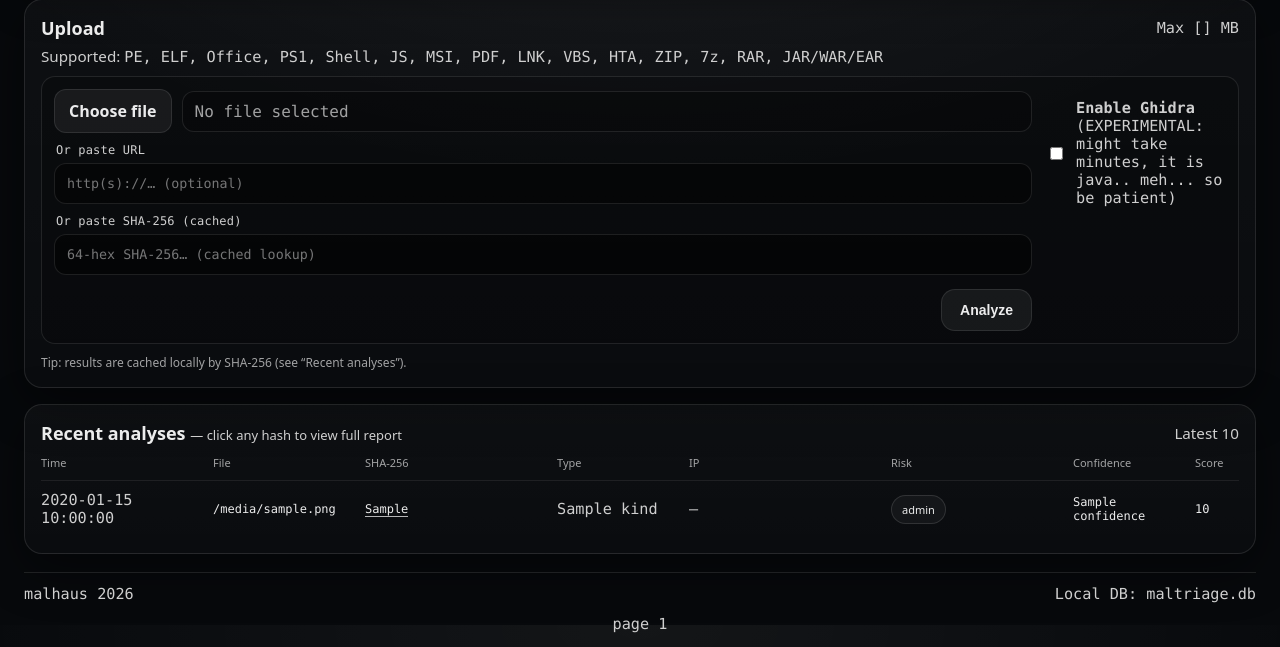
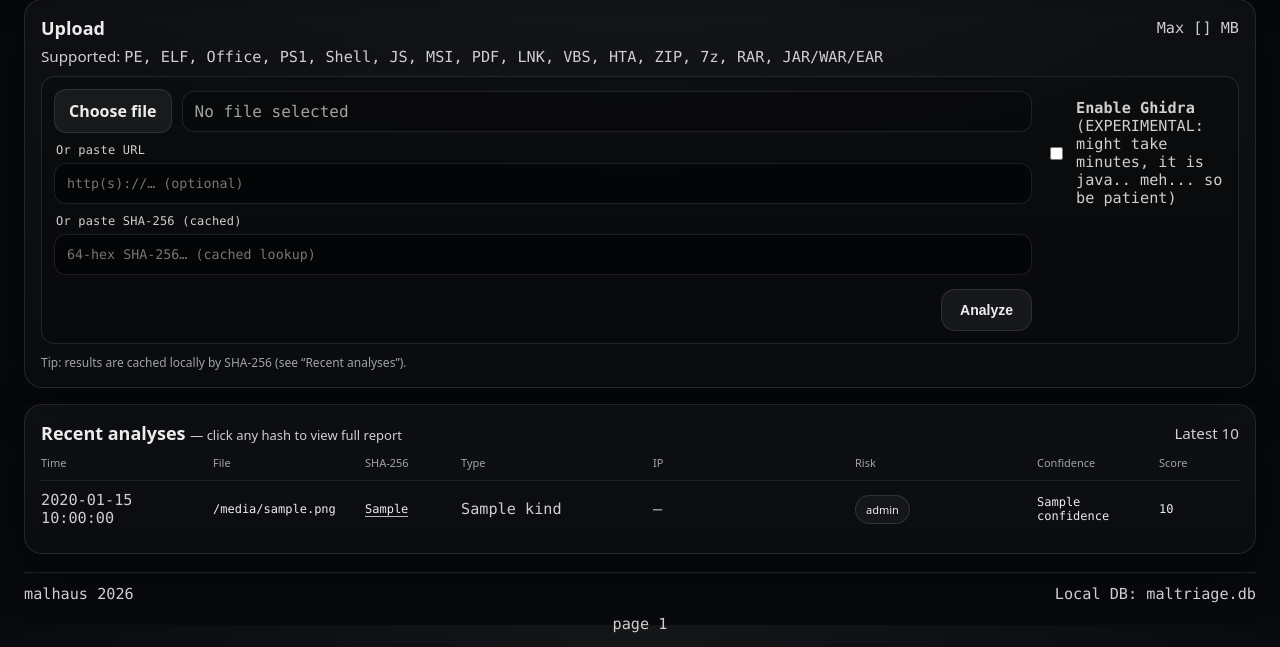
Before and after one commit to toorandom/malhaus, a Python web app: template webapp/templates/index.html in a window 1280 px wide. Shown: the part 175-822 px from the top of the page. Run offline with Jinja, Linux system fonts and the light colour scheme; the template is opened without the code that fills it: most values are stand-ins (such as "Sample title", 1, 10 or a date in 2020).

Commit message:
Restore SHA-256 column to 1fr so it fills available space
Co-Authored-By: Claude Sonnet 4.6 <noreply@anthropic.com>

```diff
--- a/webapp/static/styles.css
+++ b/webapp/static/styles.css
@@ -260,7 +260,7 @@ h2{margin:0; font-size:18px}
 .table{margin-top: 10px; overflow-x:auto}
 .tr{
   display:grid;
-  grid-template-columns: 160px 140px minmax(180px, 260px) minmax(120px,180px) 190px 170px 110px 80px;
+  grid-template-columns: 160px 140px 1fr minmax(120px,180px) 190px 170px 110px 80px;
   column-gap: 12px;
   align-items:center;
   font-size: 12px;
```
